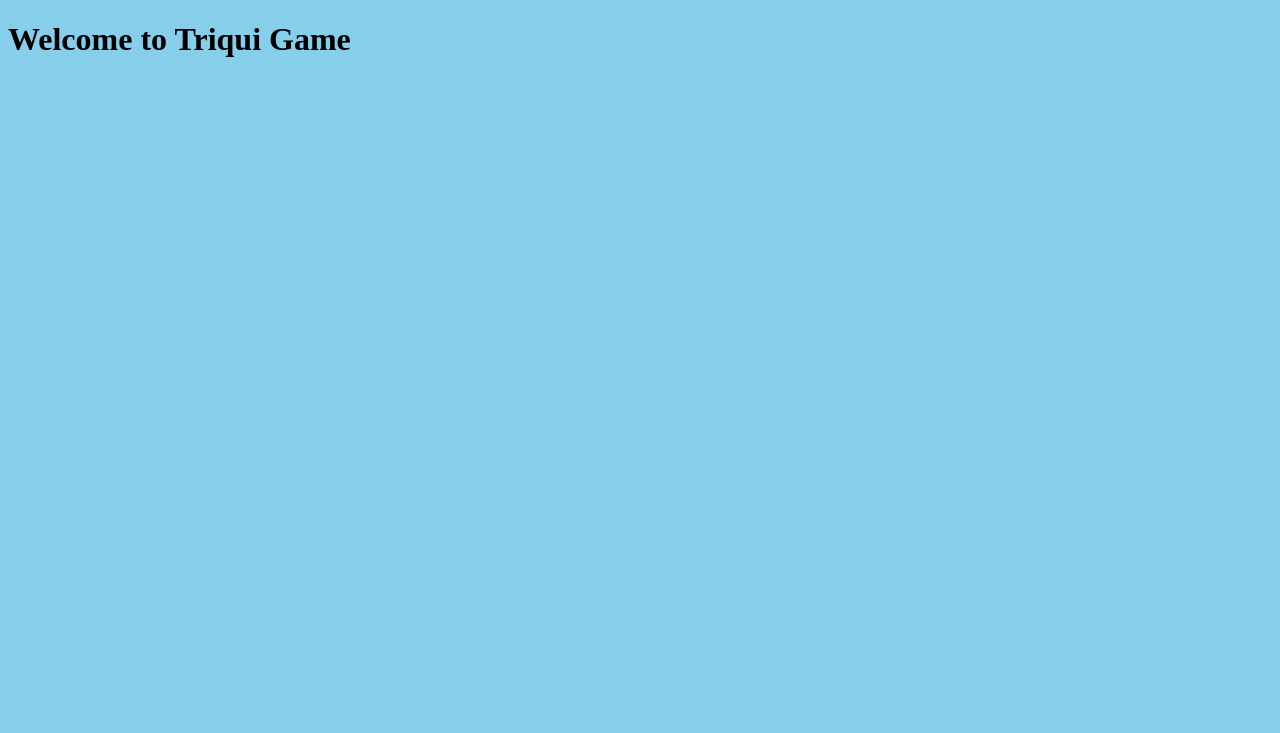
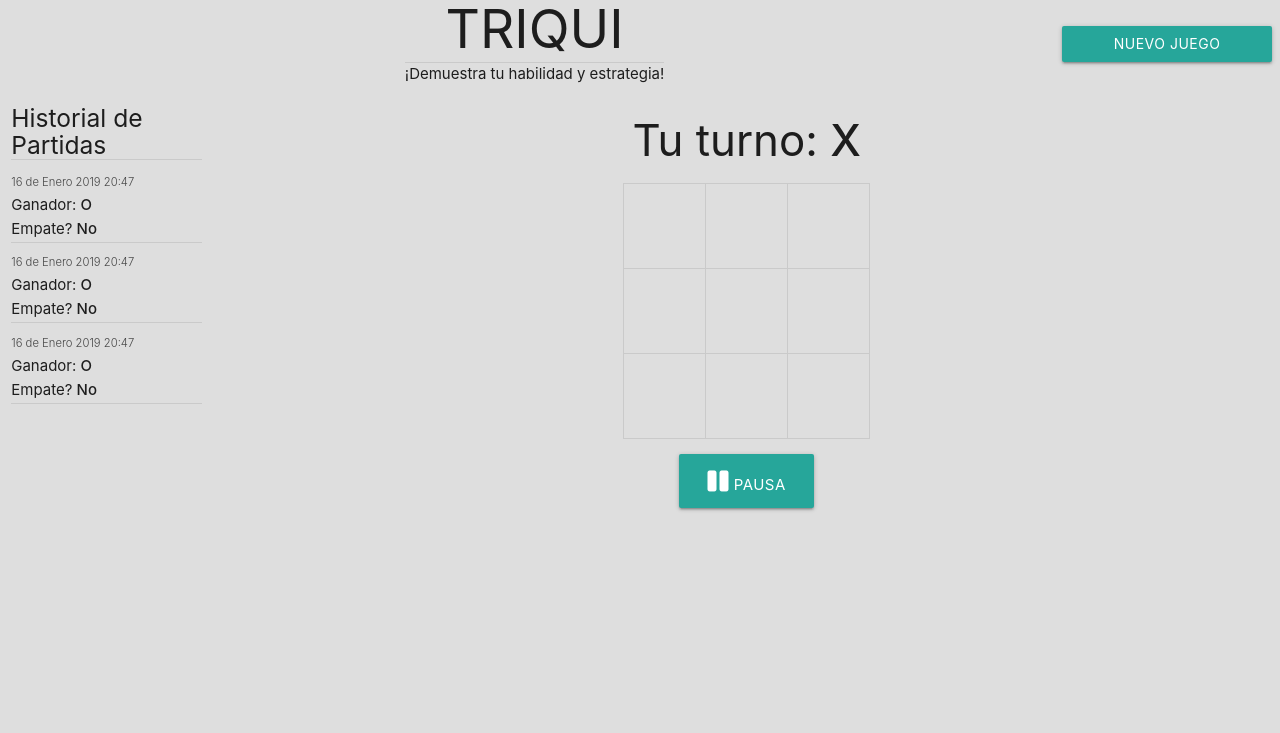
Before and after one commit to jfbaquerocelis/triqui, a website built with webpack: page views/index.html in a window 1280 px wide. Built offline with nearby package versions, Linux system fonts and the light colour scheme; files whose address does not match are found by name.

Commit message:
[add] materialize. [ready] mockup

```diff
--- a/assets/sass/style.scss
+++ b/assets/sass/style.scss
@@ -1,3 +1,72 @@
 body {
-  background-color: skyblue;
+  background-color: #dedede;
 }
+
+// Header
+.header {
+  display: flex;
+  align-items: center;
+  padding: 0 .5rem;
+  margin-bottom: 0;
+
+  &__content-text {
+    display: flex;
+    flex-direction: column;
+    align-items: center;
+
+    &__title {
+      margin: 0;
+    }
+    &__description {
+      border-top: 1px solid #cacaca;
+      margin: .2rem 0;
+    }
+  }
+}
+
+// Dashboard
+.dashboard {
+  &__title {
+    border-bottom: 1px solid #cacaca;
+  }
+
+  &__container {
+    height: 70vh;
+    overflow-y: scroll;
+  }
+
+  &__match {
+    border-bottom: 1px solid #cacaca;
+    margin-bottom: .5rem;
+
+    &__date, &__winner, &__draw {
+      margin: .1rem 0;
+    }
+
+    &__date {
+      color: #454545;
+      font-weight: 300;
+    }
+  }
+}
+
+// Match Board
+.match {
+  &__turn {
+    text-align: center;
+  }
+
+  &__board {
+    width: auto;
+
+    td {
+      height: 85px;
+      width: 85px;
+      border: 1px solid #cacaca;
+    }
+  }
+
+  &__pause {
+    margin-top: 1rem;
+  }
+}
--- a/server.js
+++ b/server.js
@@ -12,8 +12,7 @@ const io = require('socket.io')(app)
 server.set('view engine', 'html')
 // Configuramos nunjucks
 nunjucks.configure('./views', {
-  express: server,
-  watch: process.env.NODE_ENV === 'development'
+  express: server
 })
 
 // Servimos los archivos estáticos
--- a/views/dashboard.html
+++ b/views/dashboard.html
@@ -0,0 +1,20 @@
+<div class="dashboard col s2">
+  <h5 class="dashboard__title">Historial de Partidas</h5>
+  <div class="dashboard__container">
+    <div class="dashboard__match">
+      <small class="dashboard__match__date">16 de Enero 2019 20:47</small>
+      <p class="dashboard__match__winner">Ganador: <strong>O</strong></p>
+      <p class="dashboard__match__draw">Empate? <strong>No</strong></p>
+    </div>
+    <div class="dashboard__match">
+      <small class="dashboard__match__date">16 de Enero 2019 20:47</small>
+      <p class="dashboard__match__winner">Ganador: <strong>O</strong></p>
+      <p class="dashboard__match__draw">Empate? <strong>No</strong></p>
+    </div>
+    <div class="dashboard__match">
+      <small class="dashboard__match__date">16 de Enero 2019 20:47</small>
+      <p class="dashboard__match__winner">Ganador: <strong>O</strong></p>
+      <p class="dashboard__match__draw">Empate? <strong>No</strong></p>
+    </div>
+  </div>
+</div>
--- a/views/index.html
+++ b/views/index.html
@@ -1,5 +1,37 @@
 {% extends 'layout.html' %}
 
 {% block game %}
-<h1>Welcome to Triqui Game</h1>
+<div class="match col s8 offset-s1">
+  <div class="match__container col s12">
+    <h3 class="match__turn col s12">Tu turno: <strong>X</strong></h3>
+    <div class="col s4 offset-s4">
+      <table class="match__board">
+        <tbody>
+          <tr>
+            <td data-col="0" data-row="0"></td>
+            <td data-col="1" data-row="0"></td>
+            <td data-col="2" data-row="0"></td>
+          </tr>
+
+          <tr>
+            <td data-col="0" data-row="1"></td>
+            <td data-col="1" data-row="1"></td>
+            <td data-col="2" data-row="1"></td>
+          </tr>
+
+          <tr>
+            <td data-col="0" data-row="2"></td>
+            <td data-col="1" data-row="2"></td>
+            <td data-col="2" data-row="2"></td>
+          </tr>
+        </tbody>
+      </table>
+    </div>
+
+    <button class="match__pause waves-effect waves-light btn-large col s2 offset-s5">
+      <i class="fa fa-pause"></i>
+      <span class="match__pause__text">PAUSA</span>
+    </button>
+  </div>
+</div>
 {% endblock %}
--- a/views/layout.html
+++ b/views/layout.html
@@ -7,17 +7,30 @@
   <meta name="viewport" content="width=device-width, initial-scale=1" />
   <link rel="stylesheet" href="https://use.fontawesome.com/releases/v5.6.3/css/solid.css" integrity="sha384-+0VIRx+yz1WBcCTXBkVQYIBVNEFH1eP6Zknm16roZCyeNg2maWEpk/l/KsyFKs7G" crossorigin="anonymous">
   <link rel="stylesheet" href="https://use.fontawesome.com/releases/v5.6.3/css/fontawesome.css" integrity="sha384-jLuaxTTBR42U2qJ/pm4JRouHkEDHkVqH0T1nyQXn1mZ7Snycpf6Rl25VBNthU4z0" crossorigin="anonymous">
+  <link rel="stylesheet" href="https://cdnjs.cloudflare.com/ajax/libs/materialize/1.0.0/css/materialize.min.css">
   <link rel="stylesheet" type="text/css" media="screen" href="style.css" />
 </head>
 <body>
-  {% block dashboard %}
-    {% include "dashboard.html" %}
-  {% endblock %}
+  <header class="row header">
+    <div class="header__content-text col s10">
+      <h2 class="header__content-text__title">TRIQUI</h2>
+      <p class="header__content-text__description">¡Demuestra tu habilidad y estrategia!</p>
+    </div>
 
-  {% block game %}
-  {% endblock %}
+    <button class="header__button waves-effect waves-light btn col s2" data-action="new match">NUEVO JUEGO</button>
+  </header>
+
+  <div class="row">
+    {% block dashboard %}
+      {% include "dashboard.html" %}
+    {% endblock %}
+
+    {% block game %}
+    {% endblock %}
+  </div>
 
   <script src="/socket.io/socket.io.js"></script>
+    <script src="https://cdnjs.cloudflare.com/ajax/libs/materialize/1.0.0/js/materialize.min.js"></script>
   <script src="bundle.js"></script>
 </body>
 </html>
```
Also changed, not shown: dist/style.css.
